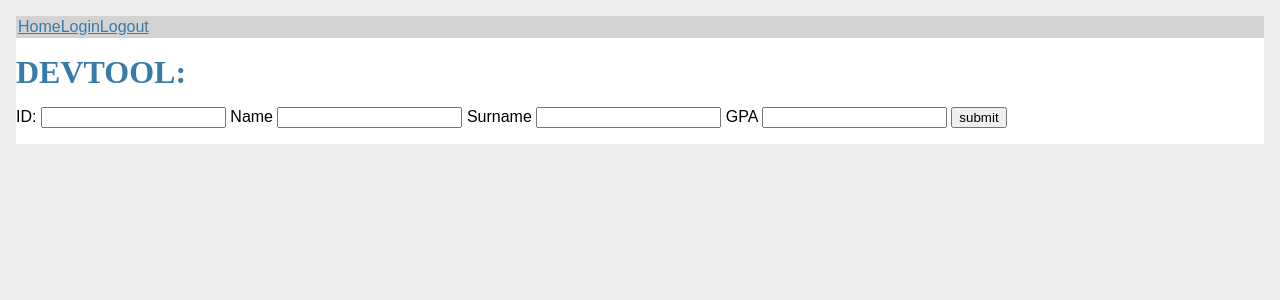
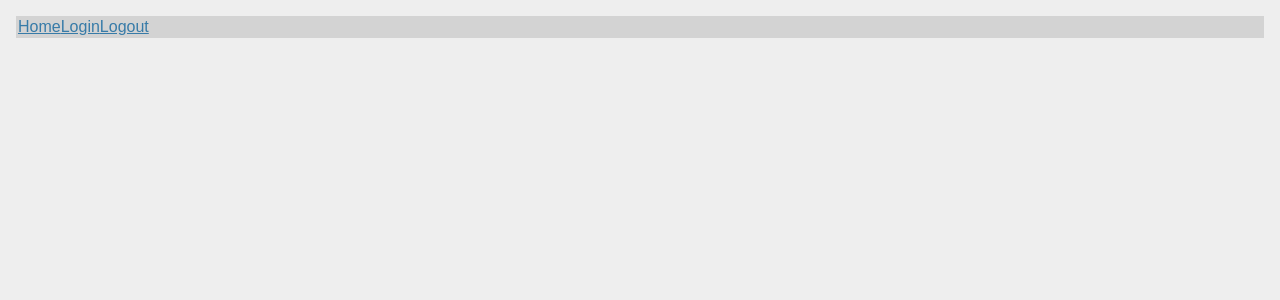
Before and after one commit to Onefivezero/DatabaseProject112233, a Flask app: page / in a window 1280 px wide. Shown: the top 300 px of the page. Run offline with Flask 2, Linux system fonts and the light colour scheme; some libraries are stand-ins or nearby versions.

Commit message:
Add files via upload

```diff
--- a/templates/index.html
+++ b/templates/index.html
@@ -31,18 +31,18 @@
             </nav>
         </div>
 
-        <h1>DEVTOOL:</h1>
-            <form action = "{{ url_for('devtool') }}" method = "post">
-                <p>
-                    ID: <input type = "text" name = "id" /> Name <input type = "text" name = "username" /> Surname <input type = "text" name = "password" /> GPA <input type = "text" name = "role" /> <input type = "submit" value = "submit"/>
-                </p>
-                <table>
-                {% for item in data %}
-                    <tr>
-                        <td>{{item}}</td>
-                    </tr>
-                {% endfor %}
-                </table>
-            </form>
+        <!-- <h1>DEVTOOL:</h1> -->
+            <!-- <form action = "{{ url_for('devtool') }}" method = "post"> -->
+                <!-- <p> -->
+                    <!-- ID: <input type = "text" name = "id" /> Name <input type = "text" name = "username" /> Surname <input type = "text" name = "password" /> GPA <input type = "text" name = "role" /> <input type = "submit" value = "submit"/> -->
+                <!-- </p> -->
+                <!-- <table> -->
+                <!-- {% for item in data %} -->
+                    <!-- <tr> -->
+                        <!-- <td>{{item}}</td> -->
+                    <!-- </tr>    -->
+                <!-- {% endfor %} -->
+                <!-- </table> -->
+            <!-- </form> -->
     </body>
 </html>
```
